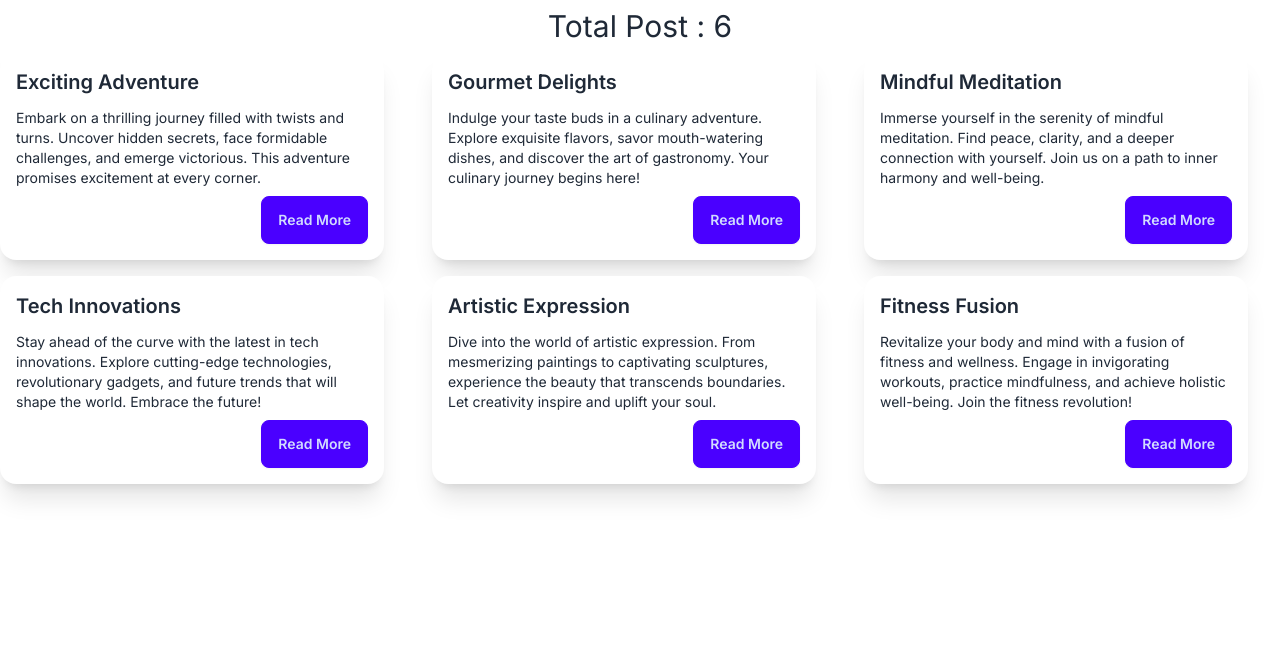
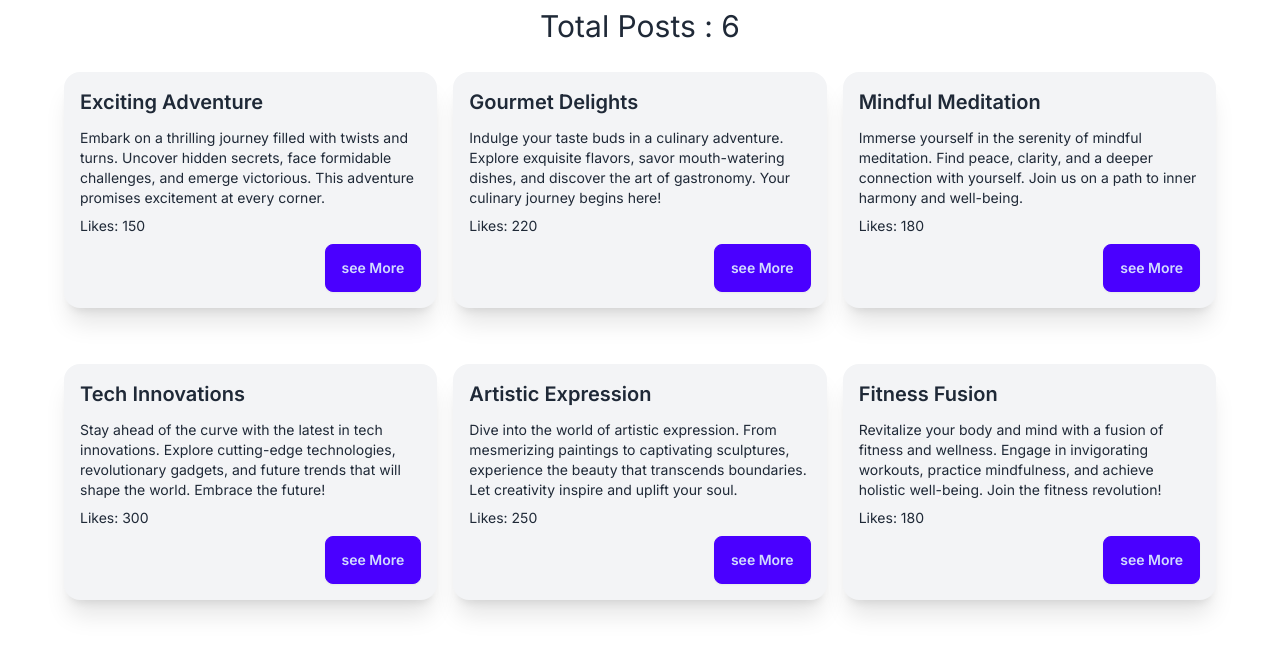
Before and after one commit to nayon117/next-level-data-fetching, a Next.js app: page /posts in a window 1280 px wide. Shown: the top 654 px of the page. Built offline with nearby package versions, Linux system fonts and the light colour scheme; data requests are answered from the project's data file.

Commit message:
learn about revalidate

```diff
--- a/src/app/posts/page.js
+++ b/src/app/posts/page.js
@@ -1,23 +1,26 @@
 const PostsPage = async () => {
-  const res = await fetch("http://localhost:5000/posts");
+  const res = await fetch("http://localhost:5000/posts",{
+     next:{
+        revalidate:5
+     }
+  });
   const posts = await res.json();
   console.log(posts);
   return (
-    <div>
+    <div className="container px-4 md:px-8 lg:px-16 ">
       <h1 className="text-3xl text-center p-2">
-        {" "}
-        Total Post : {posts.length}{" "}
+        Total Posts : {posts.length}
       </h1>
       <div className="grid grid-cols-1 md:grid-cols-2 lg:grid-cols-3 gap-4">
         {posts?.map((post) => (
           <div key={post.id}>
-            <div className="card card-compact w-96 bg-base-100 shadow-xl">
-
+            <div className="card card-compact my-5  bg-gray-100 shadow-xl">
               <div className="card-body">
                 <h2 className="card-title">{post.title}</h2>
                 <p>{post.description}</p>
+                <p>Likes: {post.likes_count}</p>
                 <div className="card-actions justify-end">
-                  <button className="btn btn-primary">Read More</button>
+                  <button className="btn btn-primary">see More</button>
                 </div>
               </div>
             </div>
```
